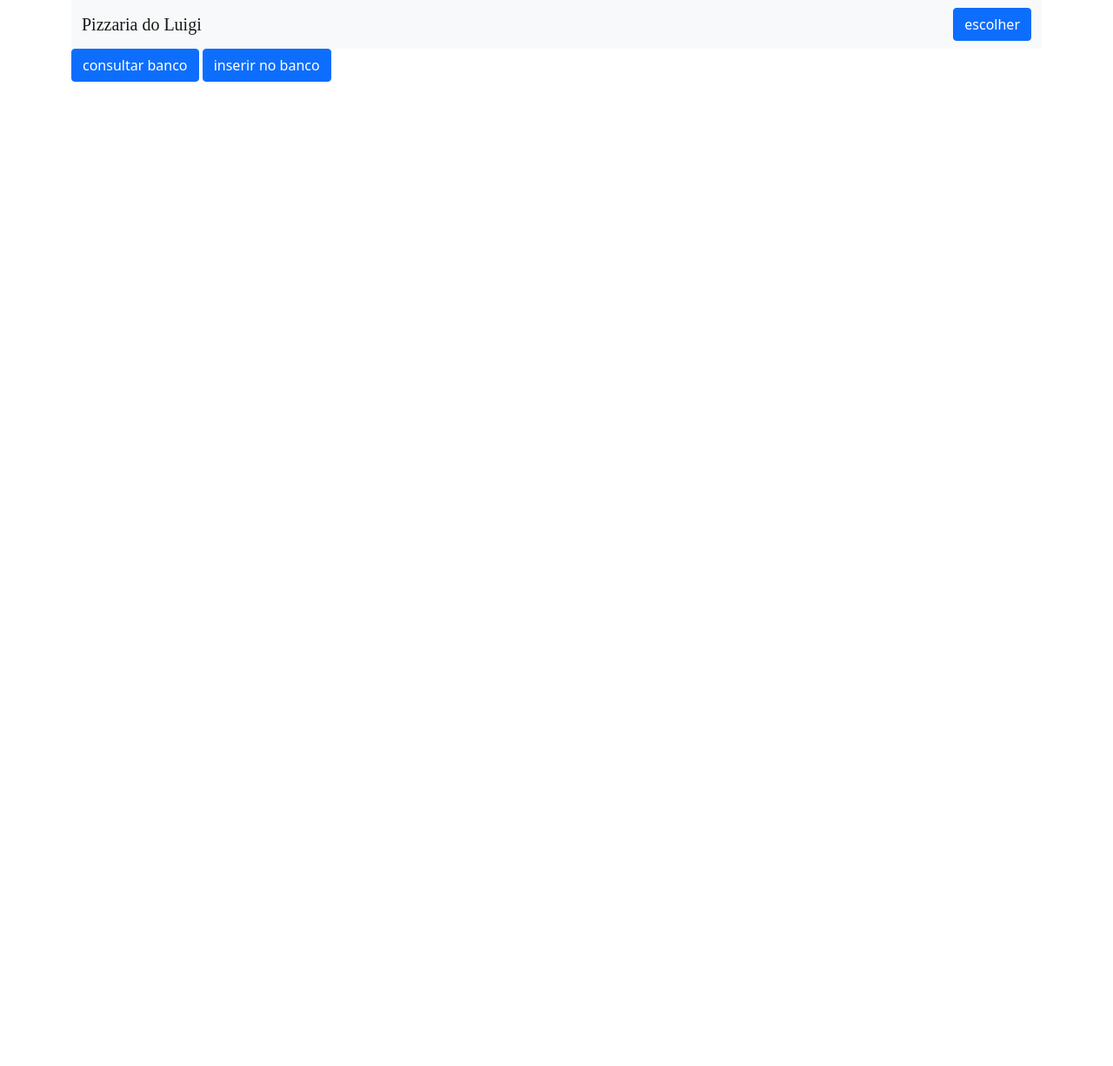
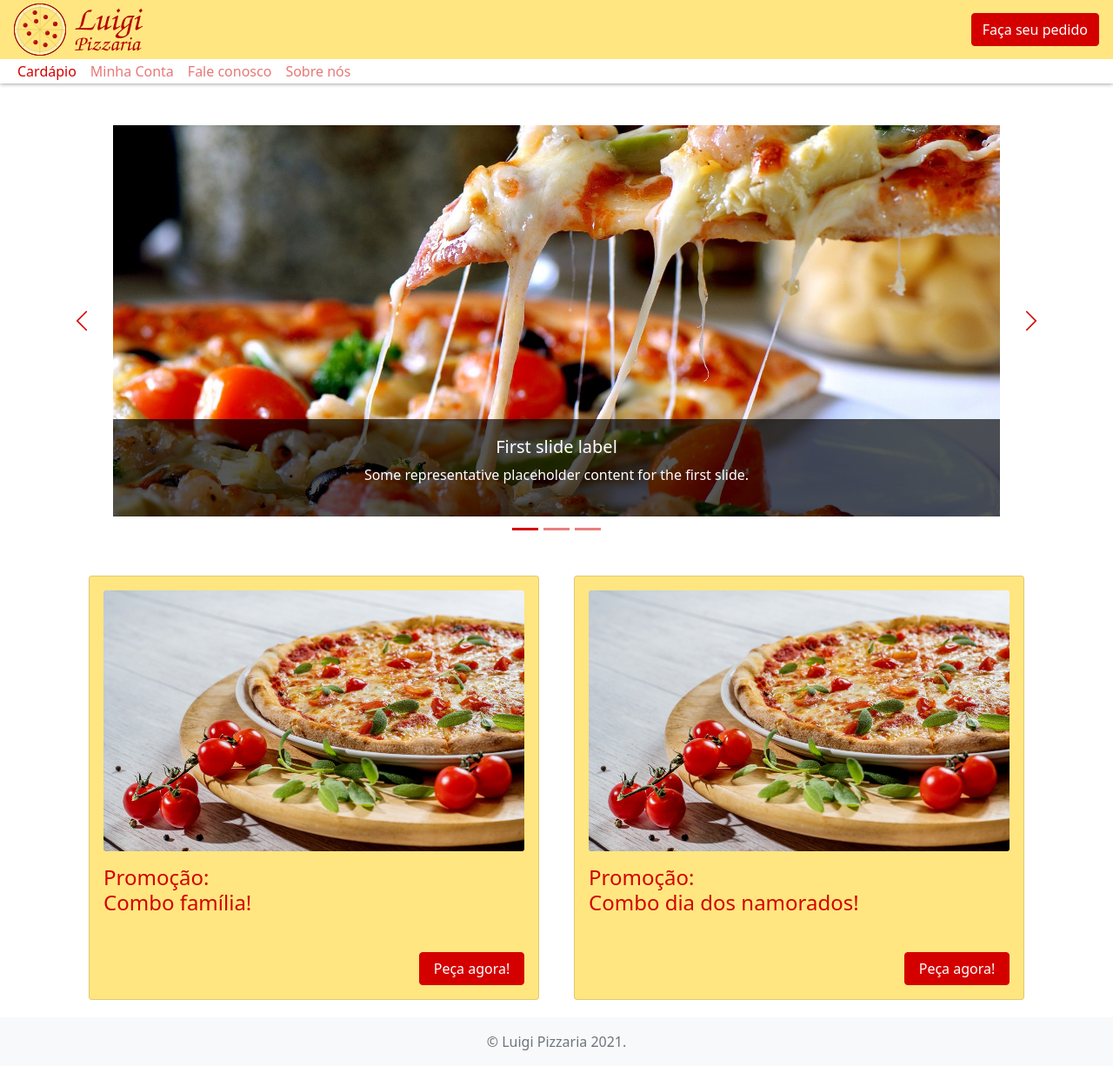
Before and after one commit to chagasduarte/Laboratorio, a PHP site: page / in a window 1280 px wide. Shown: the whole page at 87% size. Before the commit the page ends 94 px from the top, so only its background shows below. Run offline with PHP 8.4, Linux system fonts and the light colour scheme; data comes from the database, SQL or seed files in the repository; some web fonts are replaced.

Commit message:
Primeira versão front-end da página de início.

```diff
--- a/body.php
+++ b/body.php
@@ -1,15 +1,84 @@
 <div class="container" id="pagina">
+
+    <div id="carouselExampleCaptions" class="carousel slide m-5" data-bs-ride="carousel">
+        <div class="carousel-indicators">
+            <button type="button" data-bs-target="#carouselExampleCaptions" data-bs-slide-to="0" class="active" aria-current="true" aria-label="Slide 1"></button>
+            <button type="button" data-bs-target="#carouselExampleCaptions" data-bs-slide-to="1" aria-label="Slide 2"></button>
+            <button type="button" data-bs-target="#carouselExampleCaptions" data-bs-slide-to="2" aria-label="Slide 3"></button>
+        </div>
+        <div class="carousel-inner">
+            <div class="carousel-item active">
+                <img src="Img/carrossel1.jpg" class="img-fluid carousel-img" alt="">
+                <div class="carousel-caption">
+                    <h5>First slide label</h5>
+                    <p>Some representative placeholder content for the first slide.</p>
+                </div>
+            </div>
+            <div class="carousel-item">
+                <img src="Img/carrossel2.jpg" class="img-fluid carousel-img" alt="">
+                <div class="carousel-caption">
+                    <h5>Second slide label</h5>
+                    <p>Some representative placeholder content for the second slide.</p>
+                </div>
+            </div>
+            <div class="carousel-item">
+                <img src="Img/carrossel3.jpg" class="img-fluid carousel-img" alt="">
+                <div class="carousel-caption">
+                    <h5>Third slide label</h5>
+                    <p>Some representative placeholder content for the third slide.</p>
+                </div>
+            </div>
+        </div>
+
+        <a class="carousel-control-prev" href="#carouselExampleCaptions" data-bs-target="#carouselExampleCaptions" data-bs-slide="prev">
+            <svg xmlns="http://www.w3.org/2000/svg" width="80" height="80" fill="currentColor" class="bi bi-chevron-left" viewBox="0 0 16 16">
+                <path fill-rule="evenodd" d="M11.354 1.646a.5.5 0 0 1 0 .708L5.707 8l5.647 5.646a.5.5 0 0 1-.708.708l-6-6a.5.5 0 0 1 0-.708l6-6a.5.5 0 0 1 .708 0z"/>
+            </svg>
+        </a>
+        <a class="carousel-control-next" href="#carouselExampleCaptions" data-bs-target="#carouselExampleCaptions" data-bs-slide="next">
+            <svg xmlns="http://www.w3.org/2000/svg" width="80" height="80" fill="currentColor" class="bi bi-chevron-right" viewBox="0 0 16 16">
+                <path fill-rule="evenodd" d="M4.646 1.646a.5.5 0 0 1 .708 0l6 6a.5.5 0 0 1 0 .708l-6 6a.5.5 0 0 1-.708-.708L10.293 8 4.646 2.354a.5.5 0 0 1 0-.708z"/>
+            </svg>
+        </a>
+    </div>
+
+
+    <div class="container">
+        <div class="justify-content-center row">
+            <div class="bg-yellow card card-body col-5 p-3 align-items-end">
+                <img src="Img/card1.jpg" class="card-img p-0 mb-3 col-4">
+                <div class="card-txt fg-red">
+                    <h4>Promoção:<br>
+                    Combo família!</h4>
+                </div>
+                <button class="btn btn-red col-3 float-right">Peça agora!</button>
+            </div>
+            <div class="bg-yellow card card-body col-5 p-3 align-items-end">
+                <img src="Img/card1.jpg" class="card-img p-0 mb-3 col-4">
+                <div class="card-txt fg-red">
+                    <h4>Promoção:<br>
+                    Combo dia dos namorados!</h4>
+                </div>
+                <button class="btn btn-red col-3 float-right">Peça agora!</button>
+            </div>
+        </div>
+    </div>
+
+
+
+
+<!--
     <p>
         <button class="btn btn-primary" type="button" data-bs-toggle="collapse" data-bs-target="#consulta" aria-expanded="false" aria-controls="consulta"> consultar banco </button>
         <button class="btn btn-primary" type="button" data-bs-toggle="collapse" data-bs-target="#insercao" aria-expanded="false" aria-controls="insercao"> inserir no banco</button>
     </p>
 
-<?php
-include 'Modelo/Mesa.php';
-$mesas = new Mesa();
-$mesa = $mesas->getMesa(1);
-?>
-   <!-- colapses dos botões acima -->
+    <?php
+    include 'Modelo/Mesa.php';
+    $mesas = new Mesa();
+    $mesa = $mesas->getMesa(1);
+    ?>
+
     <div class="collapse" id="consulta" data-parent="#pagina">
         <div class="card card-body">
             <table class="table">
@@ -40,5 +109,6 @@ $mesa = $mesas->getMesa(1);
            insercao aqui
         </div>
     </div>
+-->
 
 </div>
--- a/footer.php
+++ b/footer.php
@@ -0,0 +1,5 @@
+<footer class="footer mt-auto py-3 bg-light">
+  <div class="container text-center">
+    <span class="text-muted">© Luigi Pizzaria 2021.</span>
+  </div>
+</footer>
--- a/header.php
+++ b/header.php
@@ -1,10 +1,20 @@
 <header>
-    <div class="container">
-        <nav class="navbar navbar-light bg-light">
-            <div class="container-fluid">
-                <a class="navbar-brand" style="font-family: Pacifico;">Pizzaria do Luigi</a>
-                <button class="btn btn-primary">escolher</button>
+    <nav class="navbar navbar-expand-lg d-block shadow-bottom p-0">
+        <div class="container-fluid bg-yellow py-1 px-3">
+            <a href="index.php">
+                <img src="Img/luigi-logo.png" height="60px"/>
+            </a>
+            <button class="btn btn-red">Faça seu pedido</button>
+        </div>
+        <div class="container-fluid bg-white navbar-light">
+            <div class="collapse navbar-collapse" id="navbarNavAltMarkup">
+                <div class="navbar-nav">
+                    <a class="nav-link active" aria-current="page" href="#">Cardápio</a>
+                    <a class="nav-link" href="#">Minha Conta</a>
+                    <a class="nav-link" href="#">Fale conosco</a>
+                    <a class="nav-link" href="#">Sobre nós</a>
+                </div>
             </div>
-        </nav>
-    </div>
+        </div>
+    </nav>
 </header>
--- a/index.php
+++ b/index.php
@@ -1,10 +1,15 @@
+<!DOCTYPE html>
 <html>
     <head>
+        <meta charset="utf-8">
         <title> Pizzaria do Luigi </title>
         <link href="css/bootstrap.min.css" rel="stylesheet">
-        <link href="css/Pacifico.css" rel="stylesheet">
+        <link href="css/pacifico.css" rel="stylesheet">
+        <link href="css/style.css" rel="stylesheet">
+        <link href="css/carousel.css" rel="stylesheet">
+        <link href="css/navbar.css" rel="stylesheet">
     </head>
-    <body>
+    <body class="d-flex flex-column h-100">
 
         <?php
             include 'header.php';
@@ -12,6 +17,8 @@
             include 'footer.php';
         ?>
 
+        <script src="js/bootstrap.min.js"></script>
+        <script src="js/jquery.min.js"></script>
         <script src="js/popper.min.js"></script>
-    <script src="js/bootstrap.min.js"></script>
     </body>
+</html>
```
Lines whose indentation alone changed are shown as unchanged.
